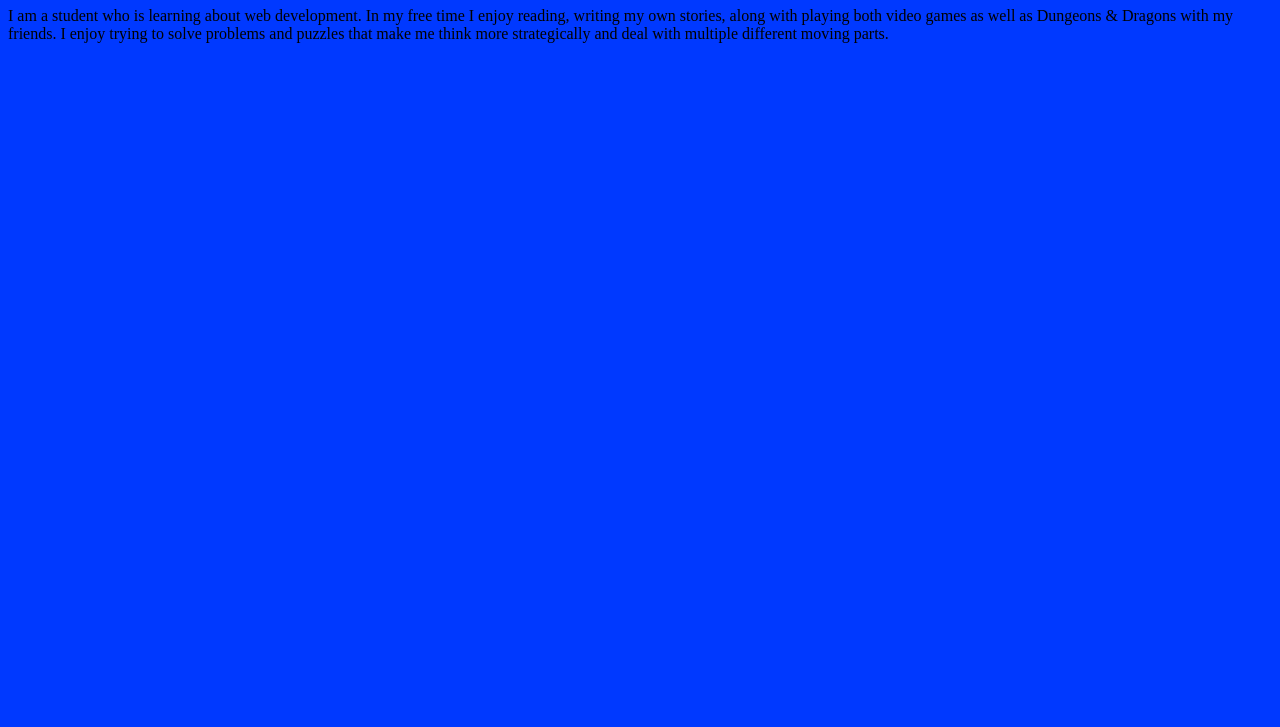
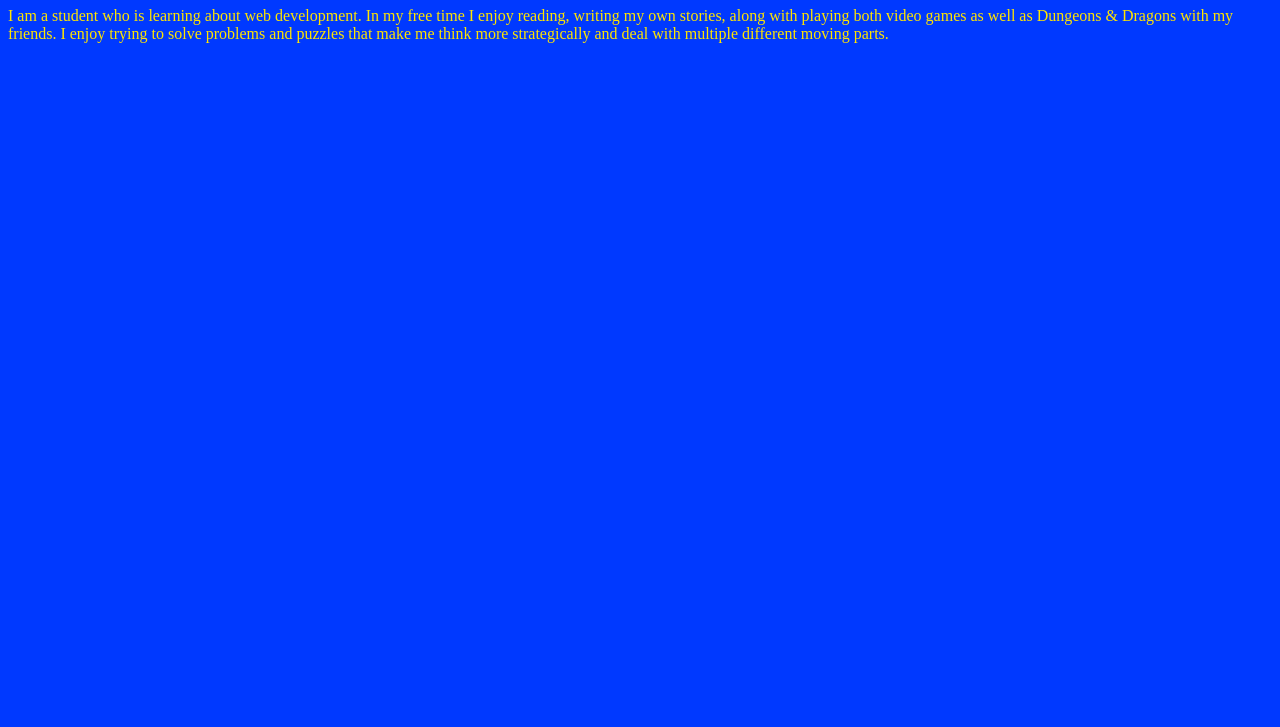
Before and after one commit to Solomon907406/solomon907406.github.io, a plain HTML site: page index.html in a window 1280 px wide. Shown: the part 73-800 px from the top of the page. Drawn offline with Linux system fonts and the light colour scheme.

Commit message:
Update index.html

```diff
--- a/index.html
+++ b/index.html
@@ -5,7 +5,7 @@
       <style>
         body{background-color: #0039ff}
         h1{color: #4cff1f}
-        P{color: #ff200}
+        P{color: #ffe500}
       </style>
     </head>
 
```
